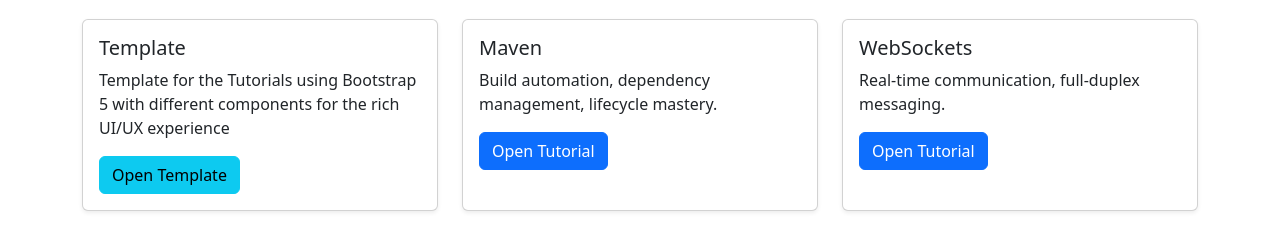
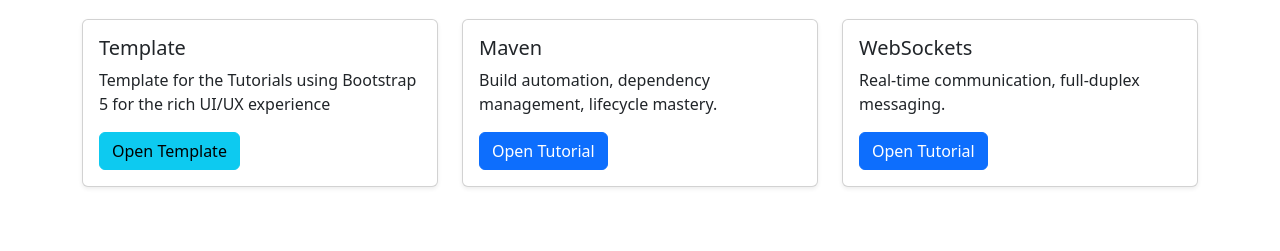
Before and after one commit to raghsonlinedotcom/tech_tutorials_bootstrap_template, a website: page docs/index.html in a window 1280 px wide. Shown: the part 127-378 px from the top of the page. Drawn offline with nearby package versions, Linux system fonts and the light colour scheme.

Commit message:
docs/index.html updated

```diff
--- a/docs/index.html
+++ b/docs/index.html
@@ -30,7 +30,7 @@
         <div class="card-body">
           <h5 class="card-title">Template</h5>
           <p class="card-text">
-            Template for the Tutorials using Bootstrap 5 with different components for the rich UI/UX experience
+            Template for the Tutorials using Bootstrap 5 for the rich UI/UX experience
           </p>
           <a href="template/" class="btn btn-info">Open Template</a>
         </div>
```
